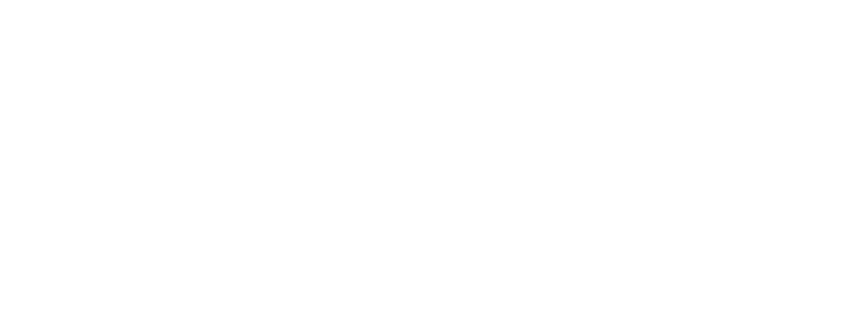
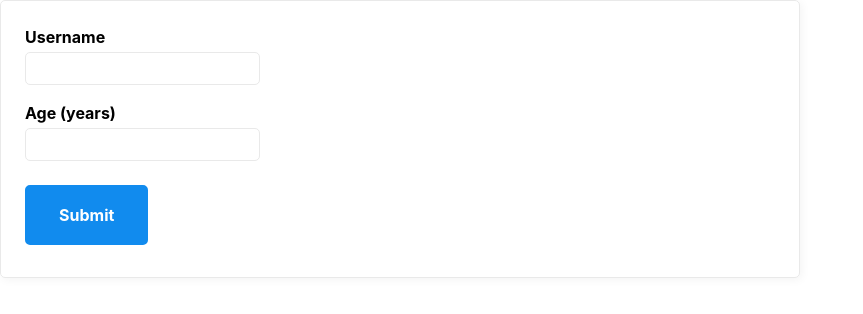
Before and after one commit to aindriu80/academind-react-users-app, a React (Create React App) app: page / in a window 1280 px wide. Shown: the top 314 px of the page, without its empty margins (0-863 px from the left). Built offline with nearby package versions, Linux system fonts and the light colour scheme.

Commit message:
Creating a User Component

```diff
--- a/src/App.js
+++ b/src/App.js
@@ -1,12 +1,13 @@
-import React from 'react';
+import React from 'react'
+import AddUser from './components/Users/AddUser'
 
-
+import './mvp.css'
 function App() {
   return (
     <div>
-
+      <AddUser />
     </div>
-  );
+  )
 }
 
-export default App;
+export default App
--- /dev/null
+++ b/src/components/Users/AddUser.js
@@ -0,0 +1,16 @@
+const AddUser = (props) => {
+  const addUserHandler = (event) => {
+    event.preventDefault()
+  }
+  return (
+    <form onSubmit={addUserHandler}>
+      <label htmlFor="username">Username</label>
+      <input id="username" type="text" />
+      <label>Age (years)</label>
+      <input type="number" id="age" />
+      <button type="submit">Submit</button>
+    </form>
+  )
+}
+
+export default AddUser
--- /dev/null
+++ b/src/mvp.css
@@ -0,0 +1,469 @@
+/* MVP.css v1.7.4 - https://github.com/andybrewer/mvp */
+
+:root {
+    --border-radius: 5px;
+    --box-shadow: 2px 2px 10px;
+    --color: #118bee;
+    --color-accent: #118bee15;
+    --color-bg: #fff;
+    --color-bg-secondary: #e9e9e9;
+    --color-secondary: #920de9;
+    --color-secondary-accent: #920de90b;
+    --color-shadow: #f4f4f4;
+    --color-text: #000;
+    --color-text-secondary: #999;
+    --font-family: -apple-system, BlinkMacSystemFont, "Segoe UI", Roboto, Oxygen-Sans, Ubuntu, Cantarell, "Helvetica Neue", sans-serif;
+    --hover-brightness: 1.2;
+    --justify-important: center;
+    --justify-normal: left;
+    --line-height: 1.5;
+    --width-card: 285px;
+    --width-card-medium: 460px;
+    --width-card-wide: 800px;
+    --width-content: 1080px;
+}
+
+/*
+@media (prefers-color-scheme: dark) {
+    :root {
+        --color: #0097fc;
+        --color-accent: #0097fc4f;
+        --color-bg: #333;
+        --color-bg-secondary: #555;
+        --color-secondary: #e20de9;
+        --color-secondary-accent: #e20de94f;
+        --color-shadow: #bbbbbb20;
+        --color-text: #f7f7f7;
+        --color-text-secondary: #aaa;
+    }
+}
+*/
+
+/* Layout */
+article aside {
+    background: var(--color-secondary-accent);
+    border-left: 4px solid var(--color-secondary);
+    padding: 0.01rem 0.8rem;
+}
+
+body {
+    background: var(--color-bg);
+    color: var(--color-text);
+    font-family: var(--font-family);
+    line-height: var(--line-height);
+    margin: 0;
+    overflow-x: hidden;
+    padding: 0;
+}
+
+footer,
+header,
+main {
+    margin: 0 auto;
+    max-width: var(--width-content);
+    padding: 3rem 1rem;
+}
+
+hr {
+    background-color: var(--color-bg-secondary);
+    border: none;
+    height: 1px;
+    margin: 4rem 0;
+    width: 100%;
+}
+
+section {
+    display: flex;
+    flex-wrap: wrap;
+    justify-content: var(--justify-important);
+}
+
+section img,
+article img {
+    max-width: 100%;
+}
+
+section pre {
+    overflow: auto;
+}
+
+section aside {
+    border: 1px solid var(--color-bg-secondary);
+    border-radius: var(--border-radius);
+    box-shadow: var(--box-shadow) var(--color-shadow);
+    margin: 1rem;
+    padding: 1.25rem;
+    width: var(--width-card);
+}
+
+section aside:hover {
+    box-shadow: var(--box-shadow) var(--color-bg-secondary);
+}
+
+[hidden] {
+    display: none;
+}
+
+/* Headers */
+article header,
+div header,
+main header {
+    padding-top: 0;
+}
+
+header {
+    text-align: var(--justify-important);
+}
+
+header a b,
+header a em,
+header a i,
+header a strong {
+    margin-left: 0.5rem;
+    margin-right: 0.5rem;
+}
+
+header nav img {
+    margin: 1rem 0;
+}
+
+section header {
+    padding-top: 0;
+    width: 100%;
+}
+
+/* Nav */
+nav {
+    align-items: center;
+    display: flex;
+    font-weight: bold;
+    justify-content: space-between;
+    margin-bottom: 7rem;
+}
+
+nav ul {
+    list-style: none;
+    padding: 0;
+}
+
+nav ul li {
+    display: inline-block;
+    margin: 0 0.5rem;
+    position: relative;
+    text-align: left;
+}
+
+/* Nav Dropdown */
+nav ul li:hover ul {
+    display: block;
+}
+
+nav ul li ul {
+    background: var(--color-bg);
+    border: 1px solid var(--color-bg-secondary);
+    border-radius: var(--border-radius);
+    box-shadow: var(--box-shadow) var(--color-shadow);
+    display: none;
+    height: auto;
+    left: -2px;
+    padding: .5rem 1rem;
+    position: absolute;
+    top: 1.7rem;
+    white-space: nowrap;
+    width: auto;
+    z-index: 1;
+}
+
+nav ul li ul::before {
+    /* fill gap above to make mousing over them easier */
+    content: "";
+    position: absolute;
+    left: 0;
+    right: 0;
+    top: -0.5rem;
+    height: 0.5rem;
+}
+
+nav ul li ul li,
+nav ul li ul li a {
+    display: block;
+}
+
+/* Typography */
+code,
+samp {
+    background-color: var(--color-accent);
+    border-radius: var(--border-radius);
+    color: var(--color-text);
+    display: inline-block;
+    margin: 0 0.1rem;
+    padding: 0 0.5rem;
+}
+
+details {
+    margin: 1.3rem 0;
+}
+
+details summary {
+    font-weight: bold;
+    cursor: pointer;
+}
+
+h1,
+h2,
+h3,
+h4,
+h5,
+h6 {
+    line-height: var(--line-height);
+}
+
+mark {
+    padding: 0.1rem;
+}
+
+ol li,
+ul li {
+    padding: 0.2rem 0;
+}
+
+p {
+    margin: 0.75rem 0;
+    padding: 0;
+}
+
+pre {
+    margin: 1rem 0;
+    max-width: var(--width-card-wide);
+    padding: 1rem 0;
+}
+
+pre code,
+pre samp {
+    display: block;
+    max-width: var(--width-card-wide);
+    padding: 0.5rem 2rem;
+    white-space: pre-wrap;
+}
+
+small {
+    color: var(--color-text-secondary);
+}
+
+sup {
+    background-color: var(--color-secondary);
+    border-radius: var(--border-radius);
+    color: var(--color-bg);
+    font-size: xx-small;
+    font-weight: bold;
+    margin: 0.2rem;
+    padding: 0.2rem 0.3rem;
+    position: relative;
+    top: -2px;
+}
+
+/* Links */
+a {
+    color: var(--color);
+    display: inline-block;
+    font-weight: bold;
+    text-decoration: none;
+}
+
+a:hover {
+    filter: brightness(var(--hover-brightness));
+    text-decoration: underline;
+}
+
+a b,
+a em,
+a i,
+a strong,
+button {
+    border-radius: var(--border-radius);
+    display: inline-block;
+    font-size: medium;
+    font-weight: bold;
+    line-height: var(--line-height);
+    margin: 0.5rem 0;
+    padding: 1rem 2rem;
+}
+
+button {
+    font-family: var(--font-family);
+}
+
+button:hover {
+    cursor: pointer;
+    filter: brightness(var(--hover-brightness));
+}
+
+a b,
+a strong,
+button {
+    background-color: var(--color);
+    border: 2px solid var(--color);
+    color: var(--color-bg);
+}
+
+a em,
+a i {
+    border: 2px solid var(--color);
+    border-radius: var(--border-radius);
+    color: var(--color);
+    display: inline-block;
+    padding: 1rem 2rem;
+}
+
+article aside a {
+    color: var(--color-secondary);
+}
+
+/* Images */
+figure {
+    margin: 0;
+    padding: 0;
+}
+
+figure img {
+    max-width: 100%;
+}
+
+figure figcaption {
+    color: var(--color-text-secondary);
+}
+
+/* Forms */
+
+button:disabled,
+input:disabled {
+    background: var(--color-bg-secondary);
+    border-color: var(--color-bg-secondary);
+    color: var(--color-text-secondary);
+    cursor: not-allowed;
+}
+
+button[disabled]:hover {
+    filter: none;
+}
+
+form {
+    border: 1px solid var(--color-bg-secondary);
+    border-radius: var(--border-radius);
+    box-shadow: var(--box-shadow) var(--color-shadow);
+    display: block;
+    max-width: var(--width-card-wide);
+    min-width: var(--width-card);
+    padding: 1.5rem;
+    text-align: var(--justify-normal);
+}
+
+form header {
+    margin: 1.5rem 0;
+    padding: 1.5rem 0;
+}
+
+input,
+label,
+select,
+textarea {
+    display: block;
+    font-size: inherit;
+    max-width: var(--width-card-wide);
+}
+
+input[type="checkbox"],
+input[type="radio"] {
+    display: inline-block;
+}
+
+input[type="checkbox"]+label,
+input[type="radio"]+label {
+    display: inline-block;
+    font-weight: normal;
+    position: relative;
+    top: 1px;
+}
+
+input,
+select,
+textarea {
+    border: 1px solid var(--color-bg-secondary);
+    border-radius: var(--border-radius);
+    margin-bottom: 1rem;
+    padding: 0.4rem 0.8rem;
+}
+
+input[readonly],
+textarea[readonly] {
+    background-color: var(--color-bg-secondary);
+}
+
+label {
+    font-weight: bold;
+    margin-bottom: 0.2rem;
+}
+
+/* Tables */
+table {
+    border: 1px solid var(--color-bg-secondary);
+    border-radius: var(--border-radius);
+    border-spacing: 0;
+    display: inline-block;
+    max-width: 100%;
+    overflow-x: auto;
+    padding: 0;
+    white-space: nowrap;
+}
+
+table td,
+table th,
+table tr {
+    padding: 0.4rem 0.8rem;
+    text-align: var(--justify-important);
+}
+
+table thead {
+    background-color: var(--color);
+    border-collapse: collapse;
+    border-radius: var(--border-radius);
+    color: var(--color-bg);
+    margin: 0;
+    padding: 0;
+}
+
+table thead th:first-child {
+    border-top-left-radius: var(--border-radius);
+}
+
+table thead th:last-child {
+    border-top-right-radius: var(--border-radius);
+}
+
+table thead th:first-child,
+table tr td:first-child {
+    text-align: var(--justify-normal);
+}
+
+table tr:nth-child(even) {
+    background-color: var(--color-accent);
+}
+
+/* Quotes */
+blockquote {
+    display: block;
+    font-size: x-large;
+    line-height: var(--line-height);
+    margin: 1rem auto;
+    max-width: var(--width-card-medium);
+    padding: 1.5rem 1rem;
+    text-align: var(--justify-important);
+}
+
+blockquote footer {
+    color: var(--color-text-secondary);
+    display: block;
+    font-size: small;
+    line-height: var(--line-height);
+    padding: 1.5rem 0;
+}
```
Also changed, not shown: src/index.js (+5 -5 lines), 1 other file (tests, documents, lock files or other folders).
